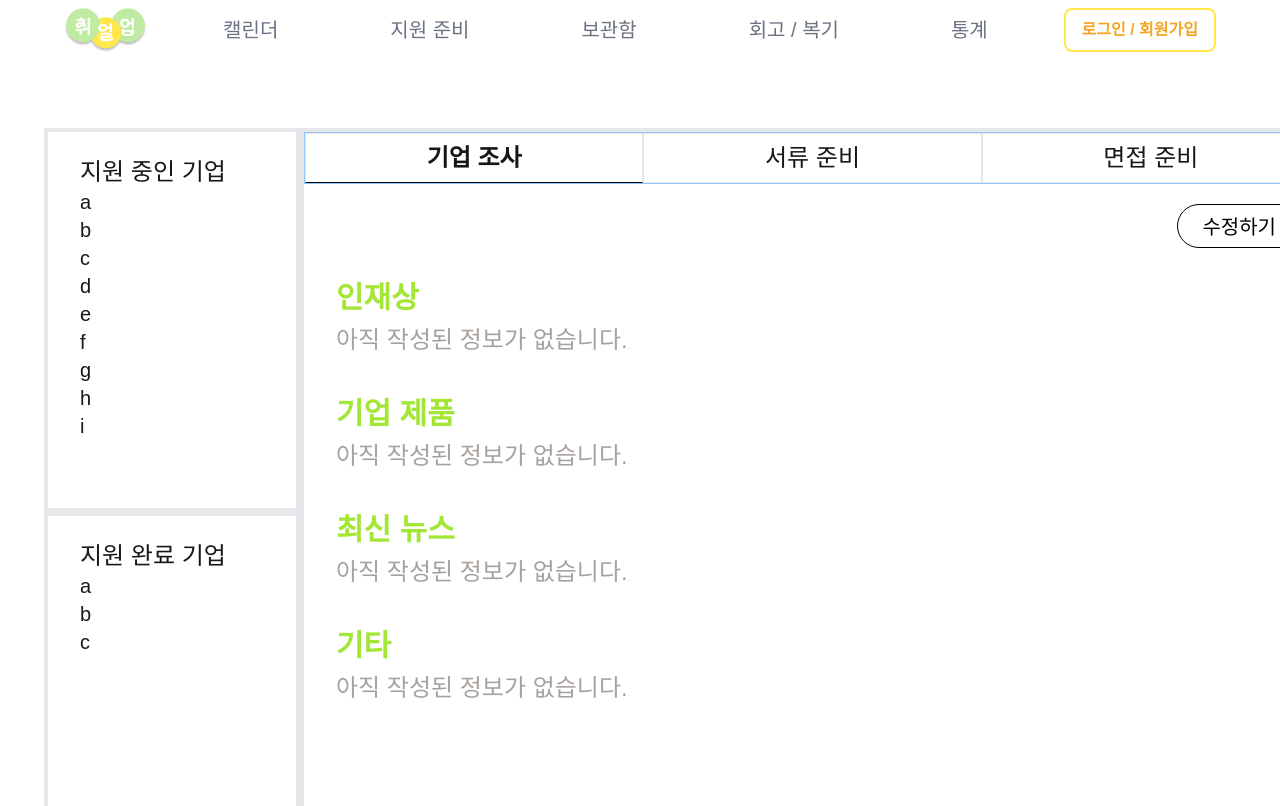
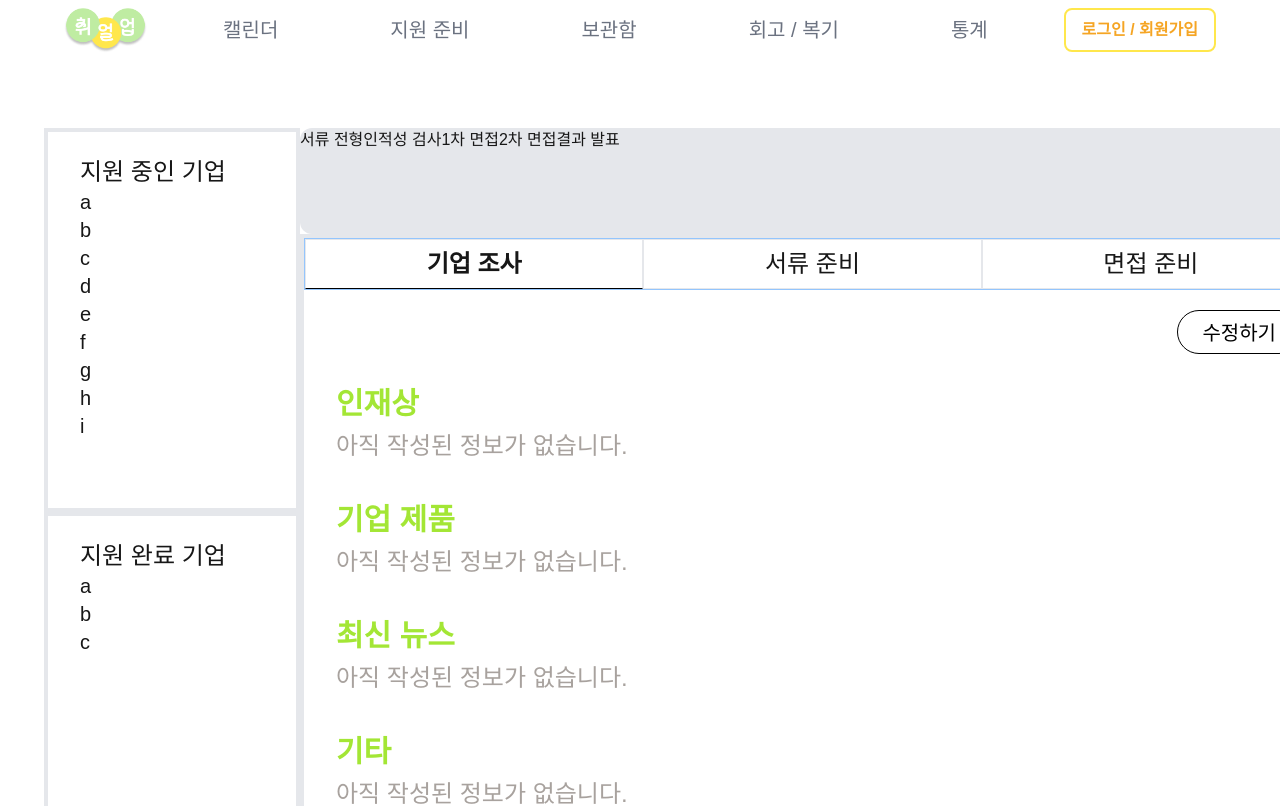
Before and after one commit to SKT-5CEAN/front-end, a Next.js app: page /apply/1 in a window 1280 px wide. Shown: the top 806 px of the page. Built offline with nearby package versions, Linux system fonts and the light colour scheme.

Commit message:
DEV-88 chore: 더미 데이터 생성 및 화면에 연결

```diff
--- a/src/app/apply/[company]/page.tsx
+++ b/src/app/apply/[company]/page.tsx
@@ -1,3 +1,5 @@
+import ProgressBar from "@/components/common/Bar/ProgressBar/ProgressBar";
+import { ProgressDataType } from "@/components/common/Bar/ProgressBar/progressBar.type";
 import CompanyList from "@/components/domain/apply/CompanyList/CompanyList";
 import CompanyResearch from "@/components/domain/apply/CompanyResearch/CompanyResearch";
 import CompanyResume from "@/components/domain/apply/CompanyResume/CompanyResume";
@@ -19,13 +21,37 @@ function ApplyCompanyPage({ params }: { params: { company: string } }) {
     },
   ];
 
+  const processList: Array<ProgressDataType> = [
+    {
+      name: "서류 전형",
+      status: "pass",
+    },
+    {
+      name: "인적성 검사",
+      status: "pass",
+    },
+    {
+      name: "1차 면접",
+      status: "pending",
+    },
+    {
+      name: "2차 면접",
+      status: "pending",
+    },
+    {
+      name: "결과 발표",
+      status: "pending",
+    },
+  ];
+
   return (
     <div className="pt-32 pb-4 px-11 flex justify-between">
       <section className="flex flex-col justify-between">
         <CompanyList selectedCompany={params.company} />
       </section>
       <section>
-        <div className="w-[64.0625rem] h-[53.75rem] border-4">
+        <ProgressBar processData={processList} />
+        <div className="w-[64.0625rem] h-[750px] border-4">
           <Tab tabList={tabList} />
         </div>
       </section>
```
